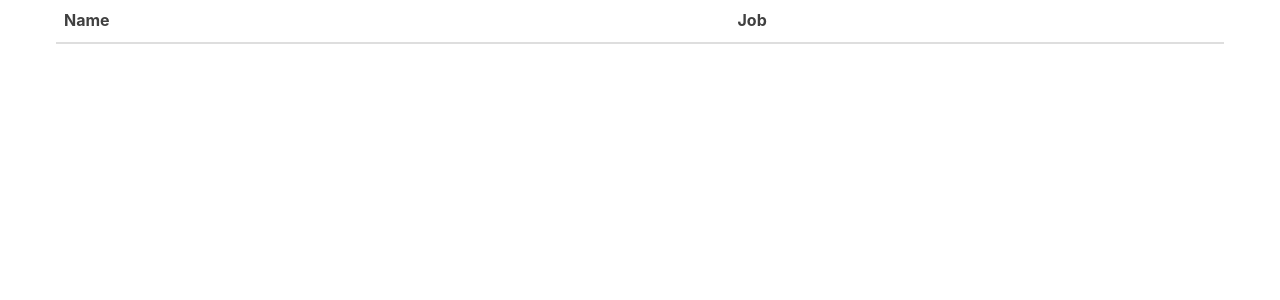
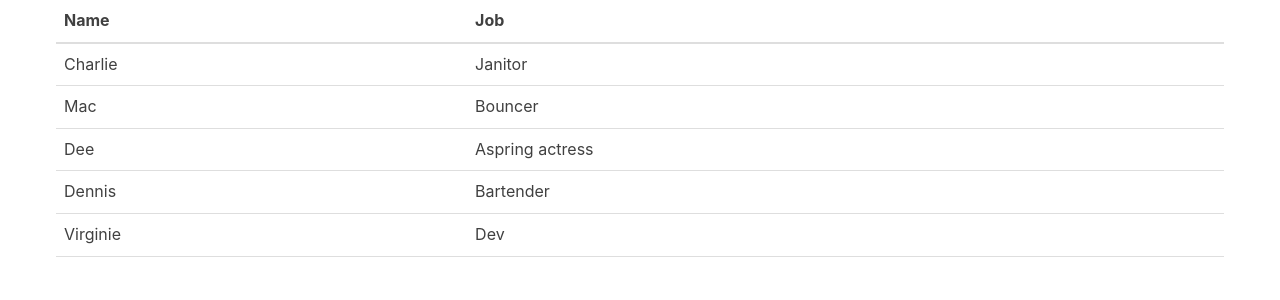
Before and after one commit to VirginieBoissiere/react-turorial-react, a React (Create React App) app in the folder react-tutorial/: page / in a window 1280 px wide. Shown: the top 300 px of the page. Built offline with nearby package versions, Linux system fonts and the light colour scheme.

Commit message:
affichage du tableau data dans Table

```diff
--- a/react-tutorial/src/App.js
+++ b/react-tutorial/src/App.js
@@ -19,6 +19,10 @@ class App extends Component {
           name: 'Dennis',
           job: 'Bartender',
         },
+        {
+            name: 'Virginie',
+            job: 'Dev',
+          },
       ]
 
       return (
--- a/react-tutorial/src/Table.js
+++ b/react-tutorial/src/Table.js
@@ -11,11 +11,21 @@ return (
 
 }
 
-const TableBody = () => {
-    return <tbody />
+const TableBody = (props) => {
+    const rows = props.characterData.map((row, index) => {
+      return (
+        <tr key={index}>
+          <td>{row.name}</td>
+          <td>{row.job}</td>
+        </tr>
+      )
+    })
+
+    return <tbody>{rows}</tbody>
   }
 
   class Table extends Component {
+
     render() {
       const { characterData } = this.props
 
```
